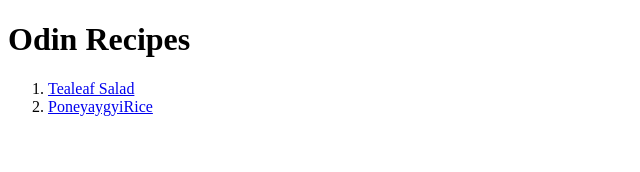
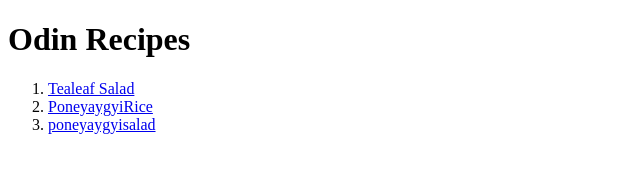
Before and after one commit to KWPK21/odin-recipes, a plain HTML site: page index.html in a window 1280 px wide. Shown: the whole page, without its empty margins (0-640 px from the left). Drawn offline with Linux system fonts and the light colour scheme.

Commit message:
added new link to index

```diff
--- a/index.html
+++ b/index.html
@@ -9,6 +9,7 @@
     <ol>
       <li><a href="recipes/tealeafsalad.html">Tealeaf Salad</a></li>
       <li><a href="recipes/poneyaygyirice.html">PoneyaygyiRice</a></li>
+      <li><a href="recipes/poneyaygyisalad.html">poneyaygyisalad</a></li>
     </ol>
   </body>
 </html>
```
